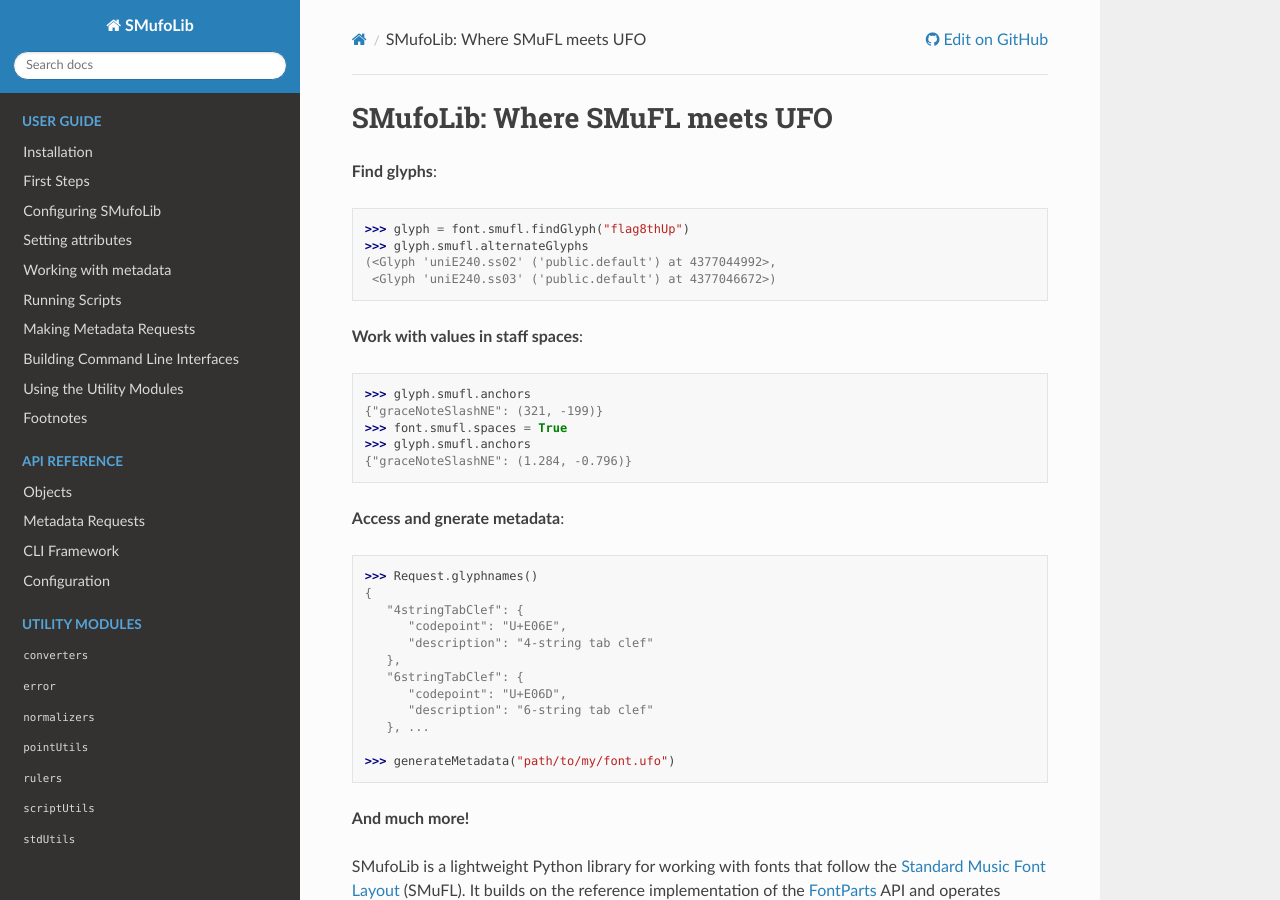
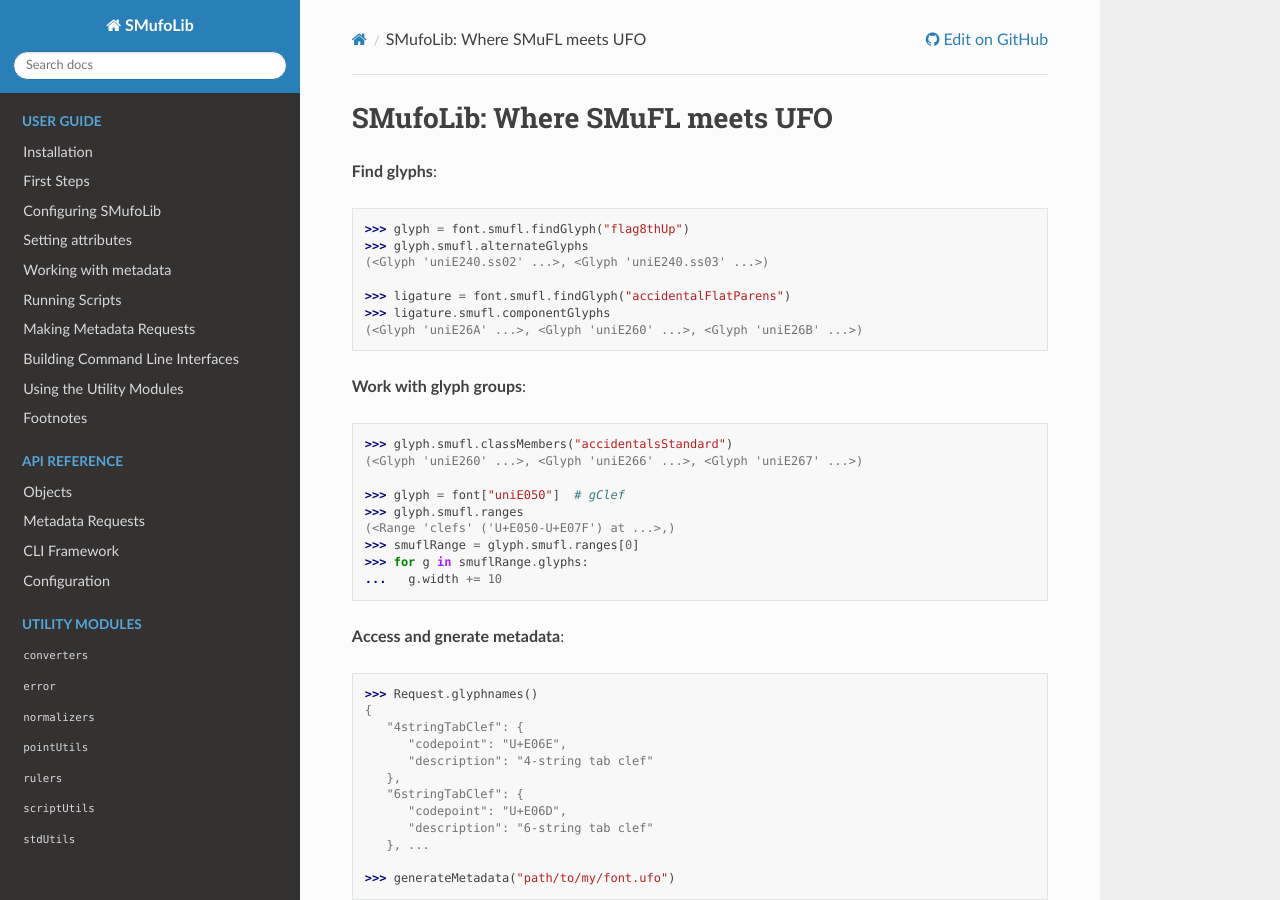
Before and after one commit to knutnergaard/smufolib, a Sphinx documentation site: the page built from docs/index.rst, in a window 1280 px wide and 900 px high. Built offline with Sphinx 7.4.7 and the Read the Docs theme 3.1.0, drawn with Linux system fonts in a browser that asks for light colours.

Commit message:
Update intro examples for doctest.

```diff
--- a/docs/doctest_setup.py
+++ b/docs/doctest_setup.py
@@ -55,8 +55,9 @@ generateGlyph(
         ("graceNoteSlashSW", (-161, -614)),
         ("stemUpNW", (0, -10)),
     ),
+    smuflName="flag8thUp",
 )
-generateGlyph(font, "uniE26A_uniE260_uniE26B")
+generateGlyph(font, "uniE26A_uniE260_uniE26B", smuflName="accidentalFlatParens")
 generateGlyph(font, "uniE26A", smuflName="accidentalParensLeft")
 generateGlyph(font, "uniE26B", smuflName="accidentalParensRight")
 generateGlyph(font, "uniE050.ss01", unicode=0xF472, smuflName="gClefSmall")
@@ -64,3 +65,5 @@ generateGlyph(font, "uniE062", smuflName="fClef")
 generateGlyph(font, "uniE062.salt01", smuflName="fClefFrench")
 generateGlyph(font, "uniE07F", smuflName="clefChangeCombining")
 generateGlyph(font, "space")
+generateGlyph(font, "uniE240.ss02", smuflName="flag8thUpShort")
+generateGlyph(font, "uniE240.ss03", smuflName="flag8thUpStraight")
--- a/docs/index.rst
+++ b/docs/index.rst
@@ -1,20 +1,34 @@
 SMufoLib: Where SMuFL meets UFO
 ===============================
 
-**Find glyphs**::
+**Find glyphs**:
+
+
+.. doctest::
+   :options: +ELLIPSIS, +NORMALIZE_WHITESPACE
 
    >>> glyph = font.smufl.findGlyph("flag8thUp")
    >>> glyph.smufl.alternateGlyphs
-   (<Glyph 'uniE240.ss02' ('public.default') at 4377044992>,
-    <Glyph 'uniE240.ss03' ('public.default') at 4377046672>)
+   (<Glyph 'uniE240.ss02' ...>, <Glyph 'uniE240.ss03' ...>)
 
-**Work with values in staff spaces**::
+   >>> ligature = font.smufl.findGlyph("accidentalFlatParens")
+   >>> ligature.smufl.componentGlyphs
+   (<Glyph 'uniE26A' ...>, <Glyph 'uniE260' ...>, <Glyph 'uniE26B' ...>)
 
-   >>> glyph.smufl.anchors
-   {"graceNoteSlashNE": (321, -199)}
-   >>> font.smufl.spaces = True
-   >>> glyph.smufl.anchors
-   {"graceNoteSlashNE": (1.284, -0.796)}
+**Work with glyph groups**:
+
+.. doctest::
+   :options: +ELLIPSIS, +NORMALIZE_WHITESPACE
+
+   >>> glyph.smufl.classMembers("accidentalsStandard")
+   (<Glyph 'uniE260' ...>, <Glyph 'uniE266' ...>, <Glyph 'uniE267' ...>)
+
+   >>> glyph = font["uniE050"]  # gClef
+   >>> glyph.smufl.ranges
+   (<Range 'clefs' ('U+E050-U+E07F') at ...>,)
+   >>> smuflRange = glyph.smufl.ranges[0]
+   >>> for g in smuflRange.glyphs:
+   ...   g.width += 10
 
 **Access and gnerate metadata**::
 
```
